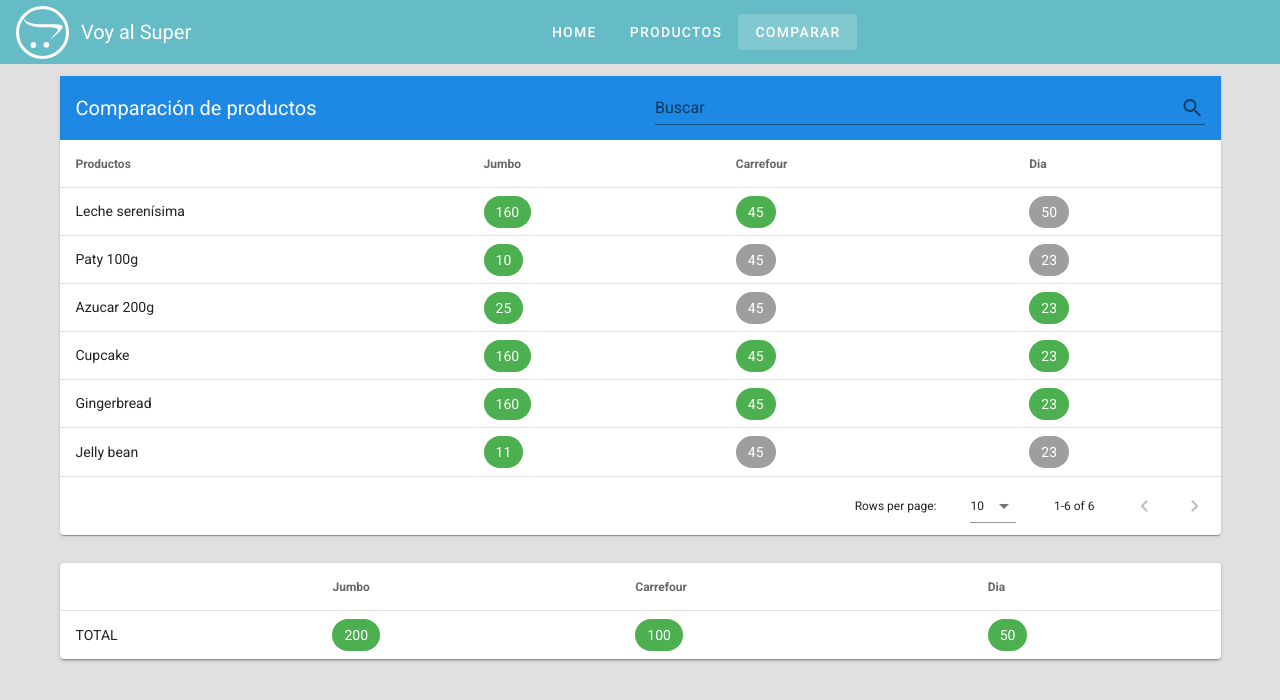
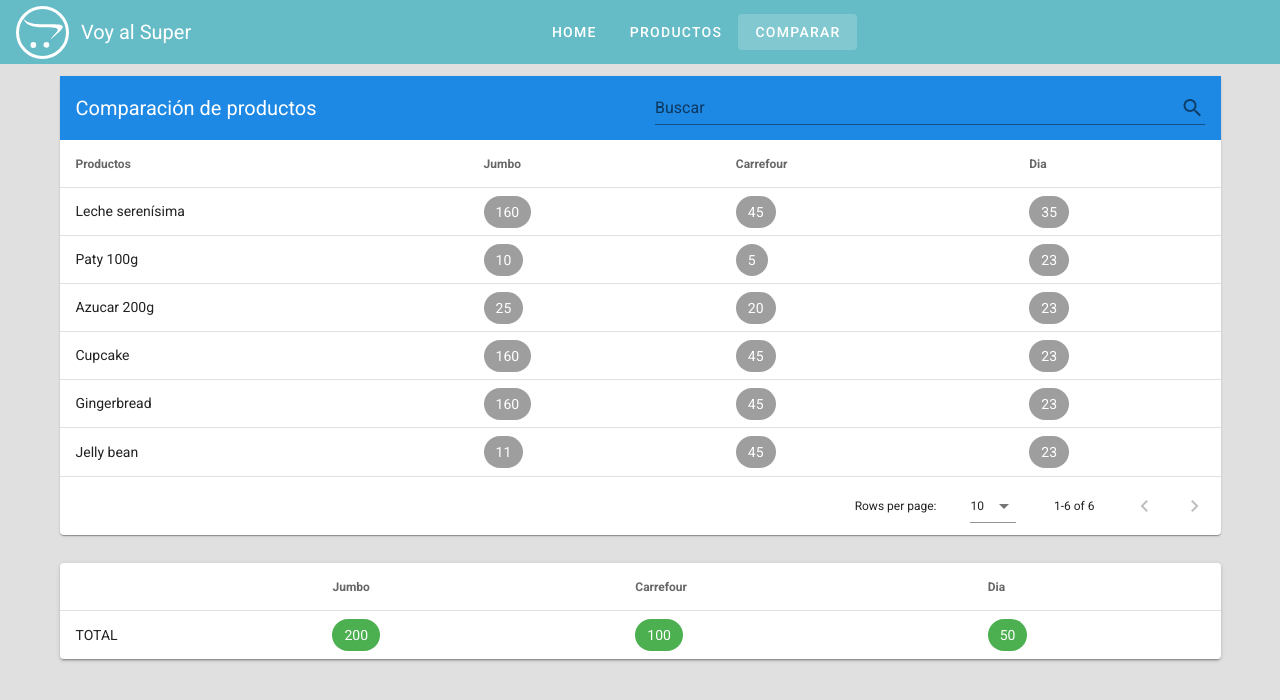
Before and after one commit to Ger-Martinez/TPIngesoftFront, a Vue app: page /comparador in a window 1280 px wide. Shown: the top 700 px of the page. Built offline with nearby package versions, Linux system fonts and the light colour scheme.

Commit message:
La tabla comparativa imprime el mejor precio en verde para cada producto y para el total

```diff
--- a/src/views/Compare.vue
+++ b/src/views/Compare.vue
@@ -25,7 +25,7 @@
 
       <template v-slot:[`item.jumbo`]="{ item }">
         <v-chip
-          :color="getColor(item.jumbo)"
+          :color="getColor(item.name, item.jumbo)"
           dark
         >
           {{ item.jumbo }}
@@ -34,7 +34,7 @@
 
       <template v-slot:[`item.carrefour`]="{ item }">
         <v-chip
-          :color="getColor(item.carrefour)"
+          :color="getColor(item.name, item.carrefour)"
           dark
         >
           {{ item.carrefour }}
@@ -43,7 +43,7 @@
 
       <template v-slot:[`item.dia`]="{ item }">
         <v-chip
-          :color="getColor(item.dia)"
+          :color="getColor(item.name, item.dia)"
           dark
         >
           {{ item.dia }}
@@ -96,6 +96,11 @@
 var minTotal= 0;
 var minPrecio= 0;
 var contador= 0;
+var contadorGlobal= 0;
+var segundaPasada= false;
+var corte= 0;
+var flag;
+var preciosMin= [];
 
   export default {
     data () {
@@ -136,18 +141,18 @@ var contador= 0;
             name: 'Leche serenísima',
             jumbo: 160,
             carrefour: 45,
-            dia:50,
+            dia:35,
           },
           {
             name: 'Paty 100g',
             jumbo: 10,
-            carrefour: 45,
+            carrefour: 5,
             dia: 23,
           },
           {
             name: 'Azucar 200g',
             jumbo: 25,
-            carrefour: 45,
+            carrefour: 20,
             dia: 23,
           },
           {
@@ -172,21 +177,48 @@ var contador= 0;
       }
     },
     methods: {
-      getColor (precio) {
-        var color= "grey";
+
+
+
+      getColor (nombre, precio) {
+
+        let color= "grey";
         contador= contador +1;
-        if (minPrecio== 0 || precio<minPrecio){
-          minPrecio= precio
+        contadorGlobal= contadorGlobal +1;
+
+        if (nombre== flag && !segundaPasada){
+          segundaPasada= true
+          corte= contadorGlobal
         }
-        console.error(minPrecio)
+        if (contadorGlobal== 3){
+          flag= nombre
+        }
+        if (!segundaPasada){
+          if (minPrecio== 0 || precio<minPrecio){
+            minPrecio= precio
+          }
+          if (contador == 3){
+            preciosMin.push(minPrecio)
+            preciosMin.push(minPrecio)
+            preciosMin.push(minPrecio)
+            contador= 0,
+            minPrecio= 0
+          }
+          return color
+        } else {
+          if (precio== preciosMin[contadorGlobal-corte]){
+            color= "green"
+          }
+          return color
+        }
+
+
+        /*
         if (minPrecio== precio){
           color= "green"
         }
-        if (contador == 3){
-          contador= 0,
-          minPrecio= 0
-        }
-        return color
+        */
+
       },
 
       getColorTotal (total) {
```
Also changed, not shown: 1 other file (tests, documents, lock files or other folders).
